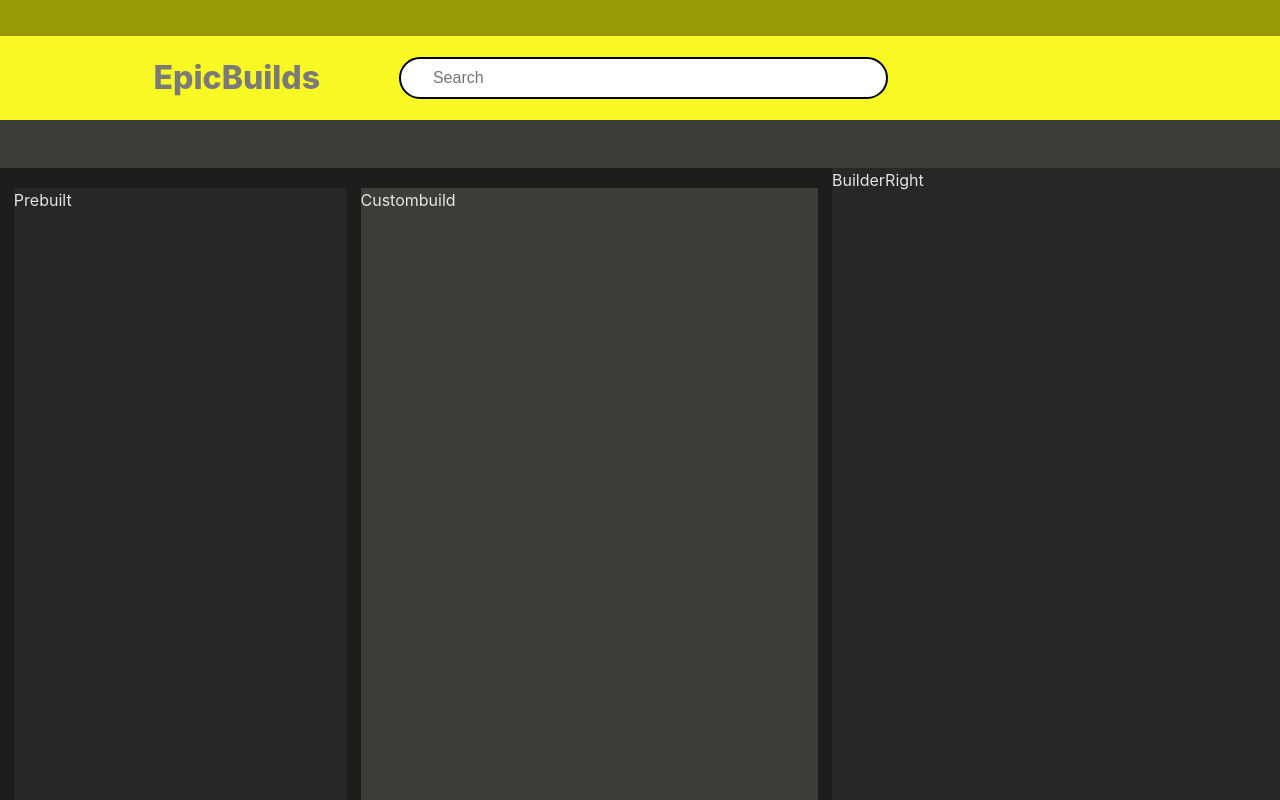
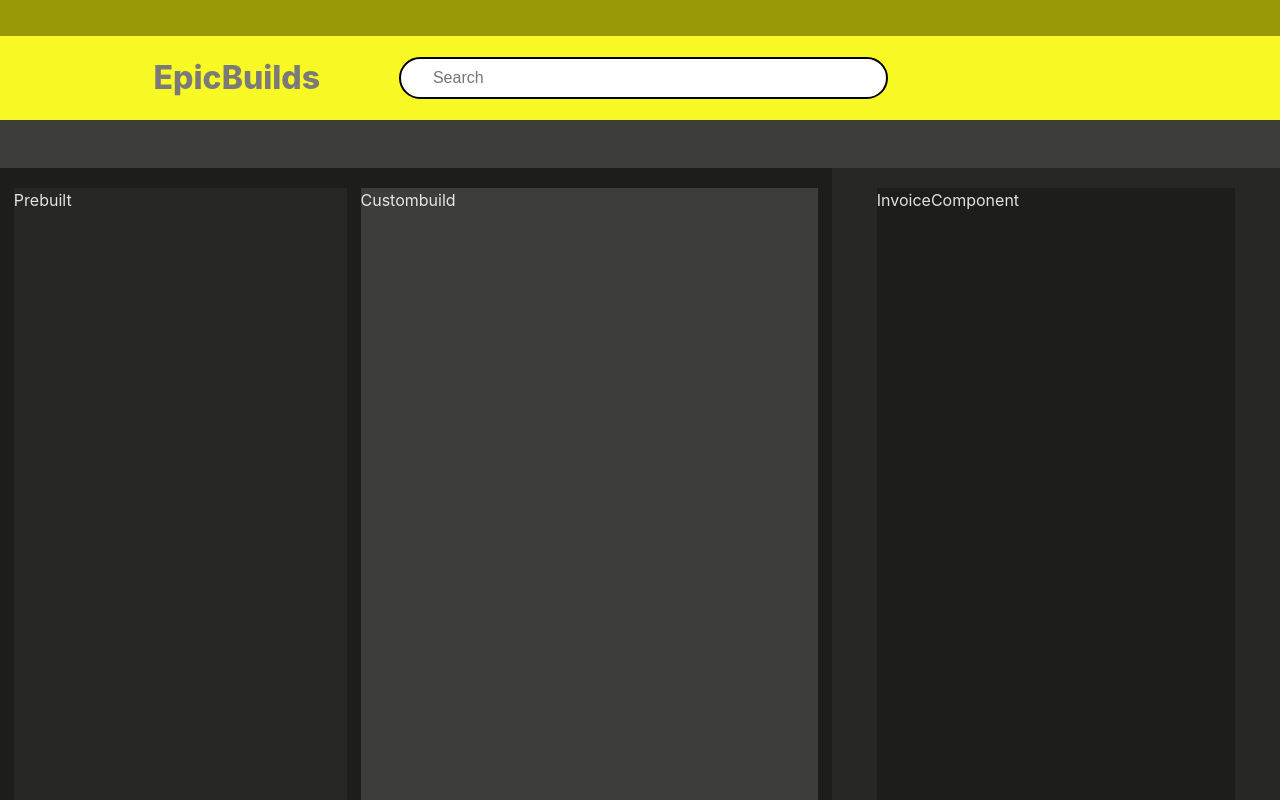
Before and after one commit to daoistcoder/epic-pc-builder-demo, a React (Vite) app in the folder client/: page / in a window 1280 px wide. Shown: the top 800 px of the page. Built offline with nearby package versions, Linux system fonts and the light colour scheme.

Commit message:
create invoiceComp and update css

```diff
--- a/client/src/components/builder/BuilderRight.jsx
+++ b/client/src/components/builder/BuilderRight.jsx
@@ -1,9 +1,18 @@
 import React from 'react'
+import InvoiceComponent from './builder_right/InvoiceComponent'
 
 export default function BuilderRight() {
   return (
-    <div style={{ backgroundColor: 'rgb(39, 39, 37)', width: '35%' }}>
-      BuilderRight
+    <div
+      style={{
+        display: 'flex',
+        flexDirection: 'column',
+        justifyContent: 'center',
+        alignItems: 'center',
+        backgroundColor: 'rgb(39, 39, 37)',
+        width: '35%'
+      }}>
+      <InvoiceComponent />
     </div >
   )
 }
--- /dev/null
+++ b/client/src/components/builder/builder_right/InvoiceComponent.jsx
@@ -0,0 +1,15 @@
+import React from 'react'
+
+export default function InvoiceComponent() {
+  return (
+    <div
+      style={{
+        width: '80%',
+        height: '95%',
+        backgroundColor: 'rgb(29, 29, 27)',
+      }}
+    >
+      InvoiceComponent
+    </div>
+  )
+}
```
